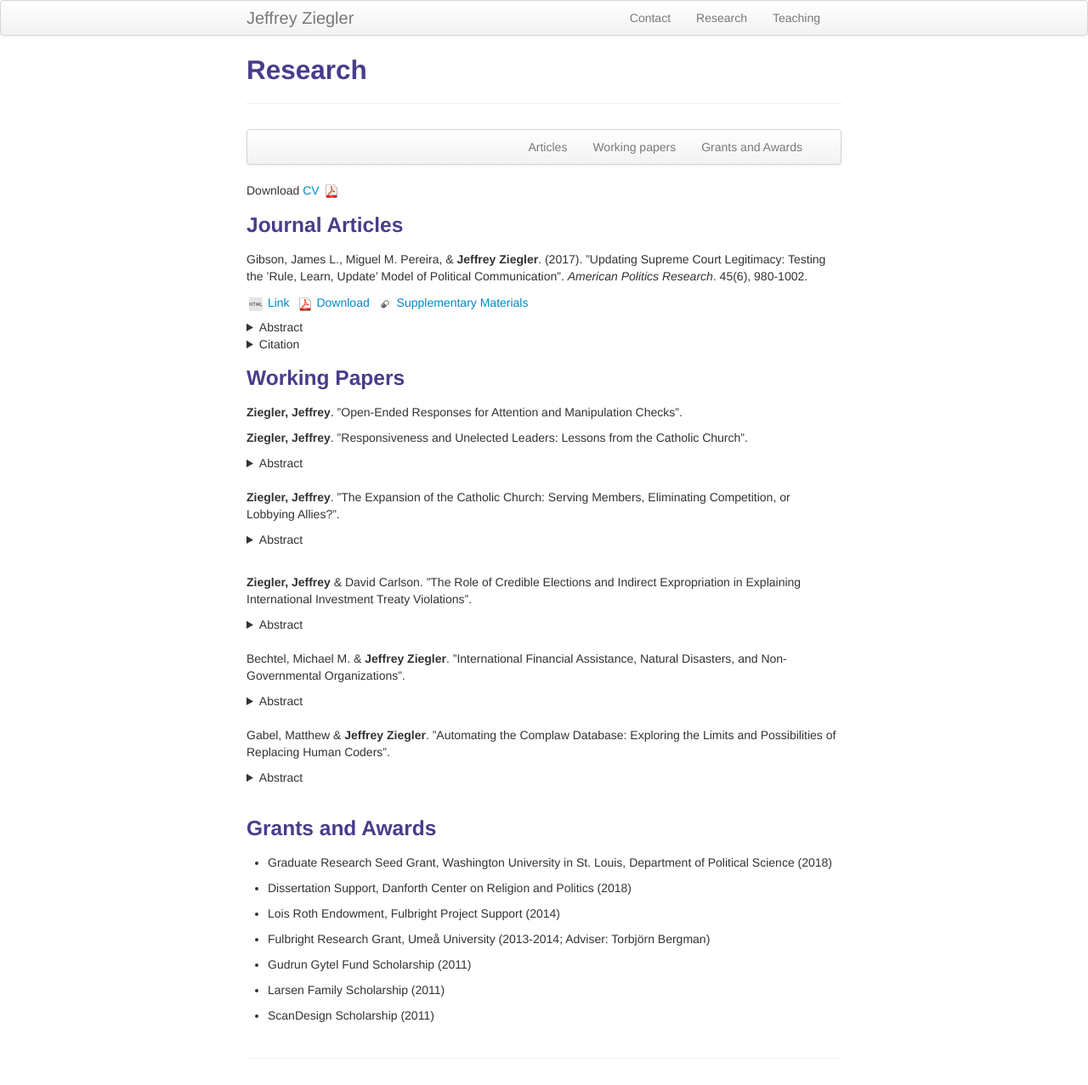
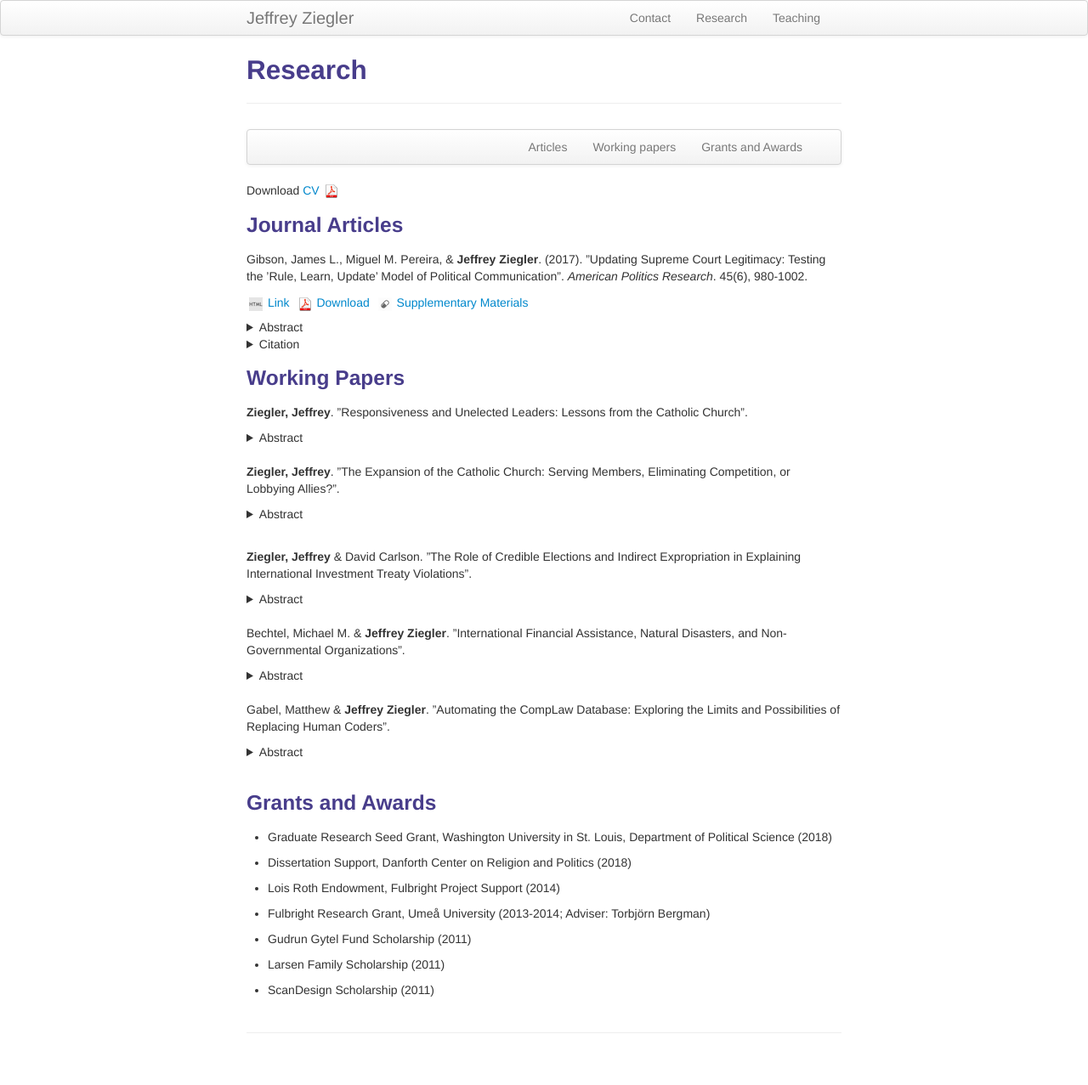
Before and after one commit to zieglerjef/zieglerjef.github.io, a Jekyll site: the page built from pages/pubs.md, in a window 1280 px wide. Shown: the whole page at 85% size. Built offline with Jekyll 4.4.1, drawn with Linux system fonts in a browser that asks for light colours; after the commit the page ends 1247 px from its top, so only the background shows below that.

Commit message:
Update pubs.md

```diff
--- a/pages/pubs.md
+++ b/pages/pubs.md
@@ -56,8 +56,6 @@ One of the more important innovations in the study of how citizens assess the U.
 
 ### <a name="workingPapers"></a>Working Papers
 
-**Ziegler, Jeffrey**. ”Open-Ended Responses for Attention and Manipulation Checks".
-
 **Ziegler, Jeffrey**. ”Responsiveness and Unelected Leaders: Lessons from the Catholic Church".
 
 <details><summary> Abstract </summary>
@@ -91,7 +89,7 @@ To what extent does international financial assistance reflect concerns based on
 </p><br/>
 </details>
 <br/>
-Gabel, Matthew & **Jeffrey Ziegler**. ”Automating the Complaw Database: Exploring the Limits and Possibilities of Replacing Human Coders”.
+Gabel, Matthew & **Jeffrey Ziegler**. ”Automating the CompLaw Database: Exploring the Limits and Possibilities of Replacing Human Coders”.
 
 <details><summary> Abstract </summary>
 <br/><p>
```
